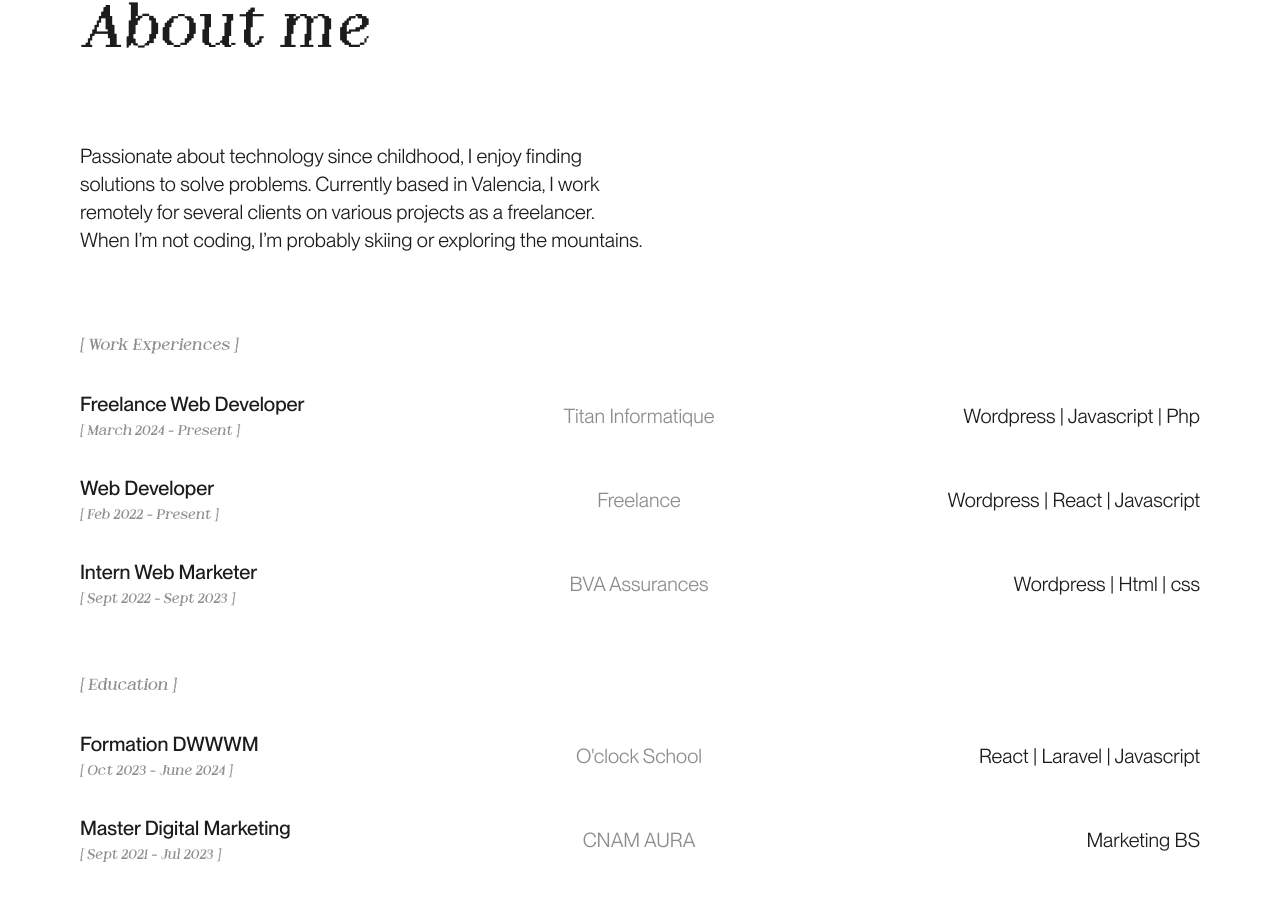
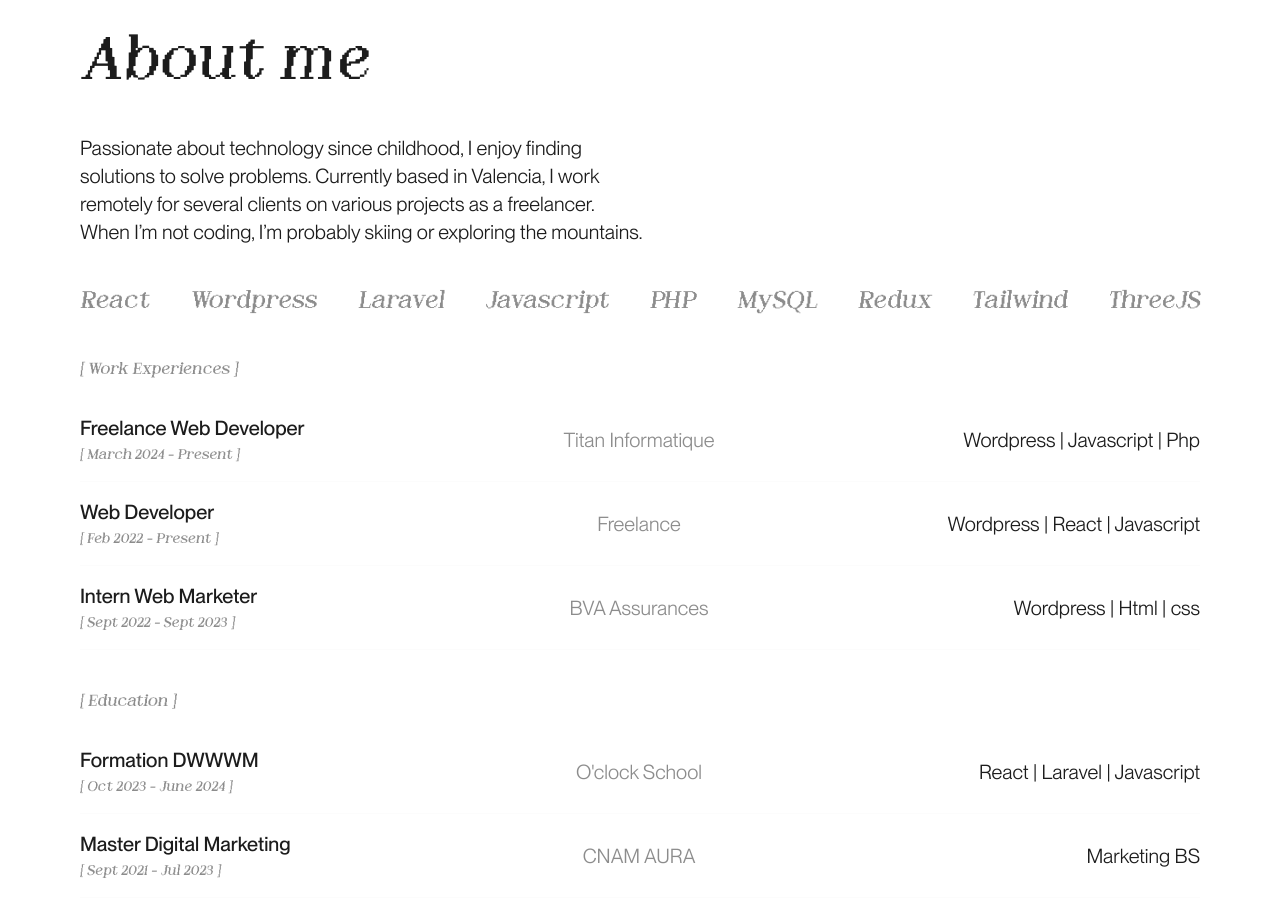
Before and after one commit to pommito/Portfolio-2024, a Next.js app: page / in a window 1280 px wide. Shown: the part 2194-3105 px from the top of the page. Built offline with nearby package versions, Linux system fonts and the light colour scheme.

Commit message:
Integ(Home) : add the technos to the page

```diff
--- a/src/app/page.tsx
+++ b/src/app/page.tsx
@@ -6,7 +6,7 @@ import ResumeListItem from '@/components/ResumeListItem';
 import ProjectCard from '@/components/ProjectCard';
 import TextReveal from '@/components/animations/TextReveal';
 
-import { projects, firstParagraph, secondParagraph } from '@/data/home';
+import { projects, firstParagraph, secondParagraph, technos } from '@/data/home';
 import { workExperiences, educations } from '@/data/resume';
 
 export default function Home() {
@@ -25,7 +25,7 @@ export default function Home() {
       </section>
 
       <section className="flex flex-col min-h-screen py-20">
-        <h3 className="font-dot text-3xl h-fit md:mt-32 mb-16 sm:mb-0 md:text-6xl">Selected project</h3>
+        <h3 className="font-dot text-3xl h-fit md:mt-32 mb-16 sm:mb-8 md:text-6xl">Selected project</h3>
         <div className="grid grid-cols-1 auto-rows-auto gap-12 md:gap-16 w-full sm:grid-cols-2">
           {projects.map((project, index) => (
             <ProjectCard key={index} {...project} />
@@ -34,18 +34,25 @@ export default function Home() {
       </section>
 
       <section className="md:py-20">
-        <h3 className="font-dot text-3xl sm:text-6xl mb-8 sm:mb-20">About me</h3>
-        <p className="leading-[150%] text-balance sm:text-xl">
+        <h3 className="font-dot text-3xl md:text-6xl mb-8 sm:mb-10">About me</h3>
+        <p className="leading-[150%] text-balance mb-10 sm:text-xl">
           <TextReveal text={secondParagraph} amountInView={1} />
         </p>
+        <p className="flex flex-wrap gap-4 md:justify-between">
+          {technos.map((techno, index) => (
+            <span key={index} className="font-dot  text-xl sm:text-2xl opacity-50">
+              {techno}
+            </span>
+          ))}
+        </p>
 
-        <h4 className="font-dot opacity-50  mt-8 sm:mt-20 mb-4">[ Work Experiences ]</h4>
+        <h4 className="font-dot opacity-50 mt-8  sm:mt-10 mb-4">[ Work Experiences ]</h4>
         <ul>
           {workExperiences.map((exp, index) => (
             <ResumeListItem key={index} {...exp} />
           ))}
         </ul>
-        <h4 className="font-dot opacity-50 mt-8 sm:mt-12 mb-4">[ Education ]</h4>
+        <h4 className="font-dot opacity-50 mt-8 sm:mt-10 mb-4">[ Education ]</h4>
         <ul>
           {educations.map((exp, index) => (
             <ResumeListItem key={index} {...exp} />
--- a/src/data/home.ts
+++ b/src/data/home.ts
@@ -55,3 +55,15 @@ export const projects: projectType[] = [
     className: 'md:justify-self-end',
   },
 ];
+
+export const technos: string[] = [
+  'React',
+  'Wordpress',
+  'Laravel',
+  'Javascript',
+  'PHP',
+  'MySQL',
+  'Redux',
+  'Tailwind',
+  'ThreeJS',
+];
```
